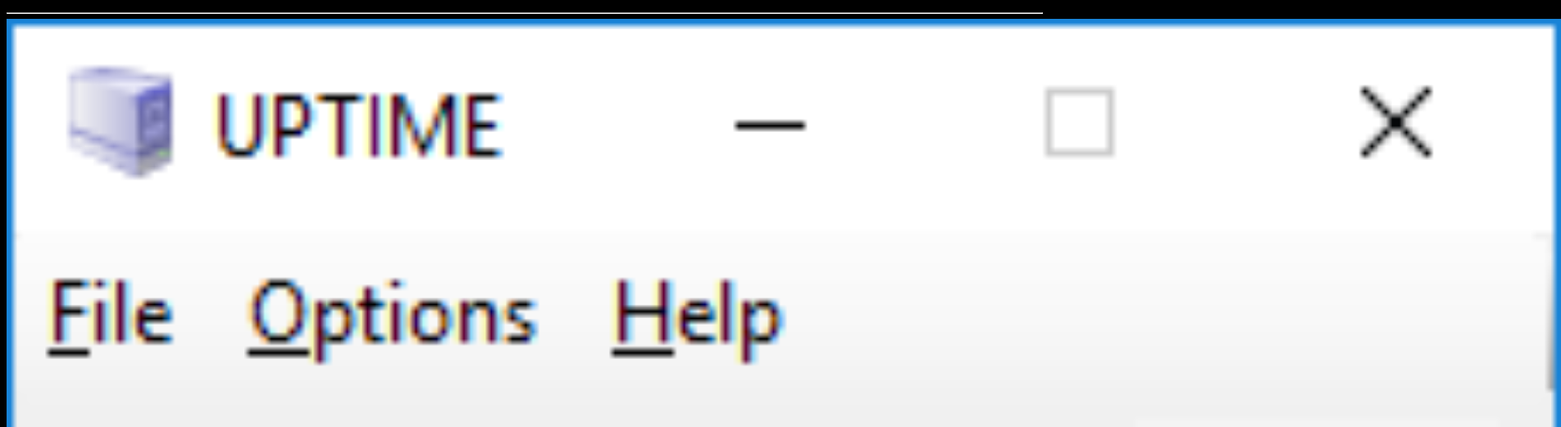
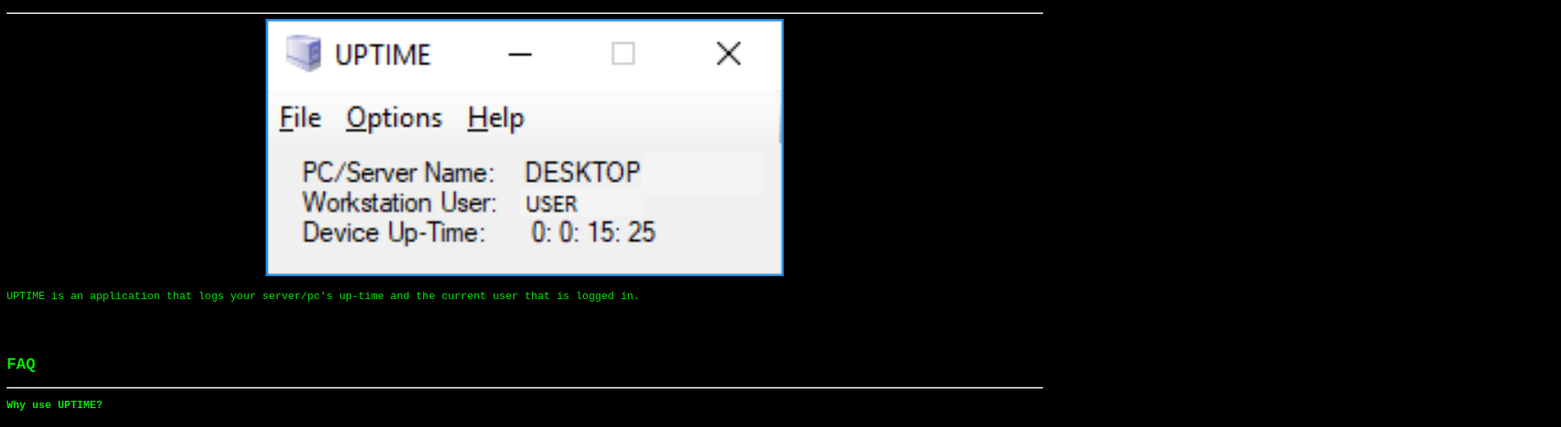
Before and after one commit to sparrdrem/uptime, a plain HTML site: page docs/index.html in a window 1280 px wide. Shown: the part 123-644 px from the top of the page at 82% size, 1904 px wide, since content can reach past the window. Drawn offline with Linux system fonts and the light colour scheme.

Commit message:
Fix image size

```diff
--- a/docs/index.html
+++ b/docs/index.html
@@ -66,7 +66,7 @@
             </h1>
             <hr />
             <center>
-                <img src="uptime.png" alt="uptime.exe Screenshot" width="150%" height="150%" />
+                <img src="uptime.png" alt="uptime.exe Screenshot" width="50%" />
             </center>
             <p>
                 UPTIME is an application that logs your server/pc's up-time and the current user that is logged in.
```
